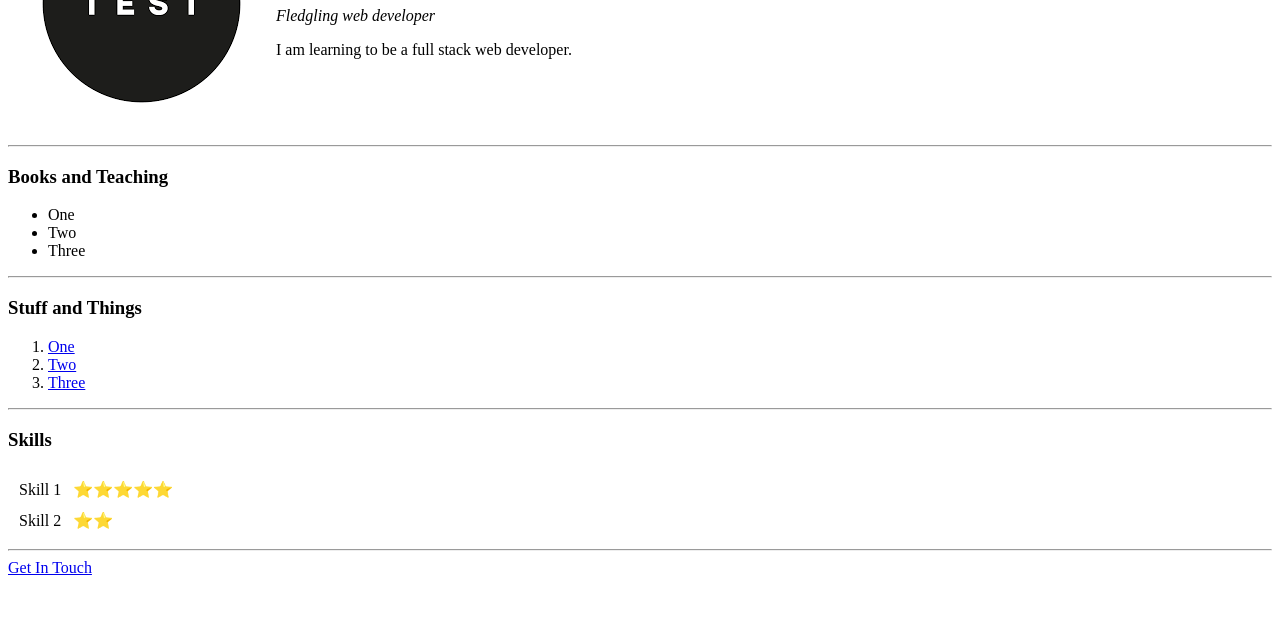
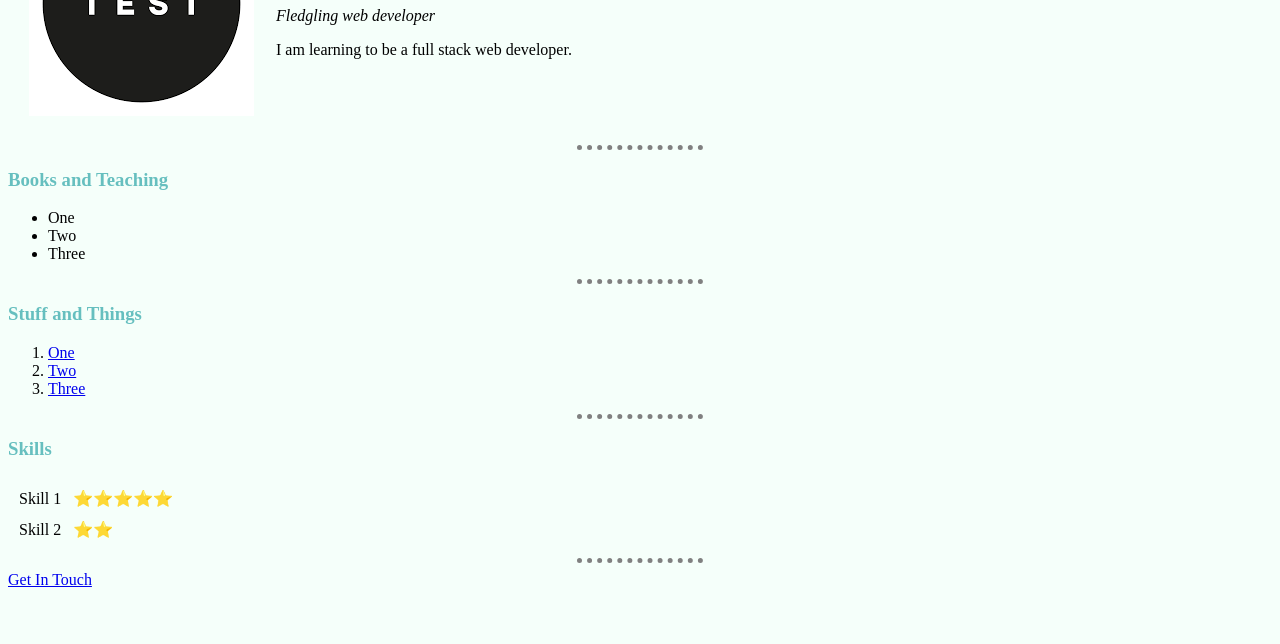
Before and after one commit to mjc86/project1, a plain HTML site: page index.html in a window 1280 px wide. Shown: the part 156-800 px from the top of the page. Drawn offline with Linux system fonts and the light colour scheme.

Commit message:
Add files via upload

```diff
--- /dev/null
+++ b/CSS/styles.css
@@ -0,0 +1,14 @@
+body {
+  background-color: mintcream;
+}
+
+hr {
+  border-style: dotted none none;
+  border-color: grey;
+  border-width: 5px;
+  width: 10%;
+}
+
+h1, h3 {
+  color: #66BFBF;
+}
--- a/index.html
+++ b/index.html
@@ -3,11 +3,12 @@
   <head>
     <meta charset="utf-8">
     <title>Michael's Personal Site</title>
+    <link rel="stylesheet" href="css/styles.css">
   </head>
   <body>
     <table cellspacing="20">
       <tr>
-        <td><img src="images/image.png" alt="Test Image"></td>
+        <td><img src="images/image.png" alt="test-image"></td>
         <td><h1>Michael Cartwright</h1>
         <p><em>Fledgling web developer</em></p>
         <p>I am learning to be a full stack web developer.</p></td>
```
Also changed, not shown: contact_details.html (+2 -0 lines).
